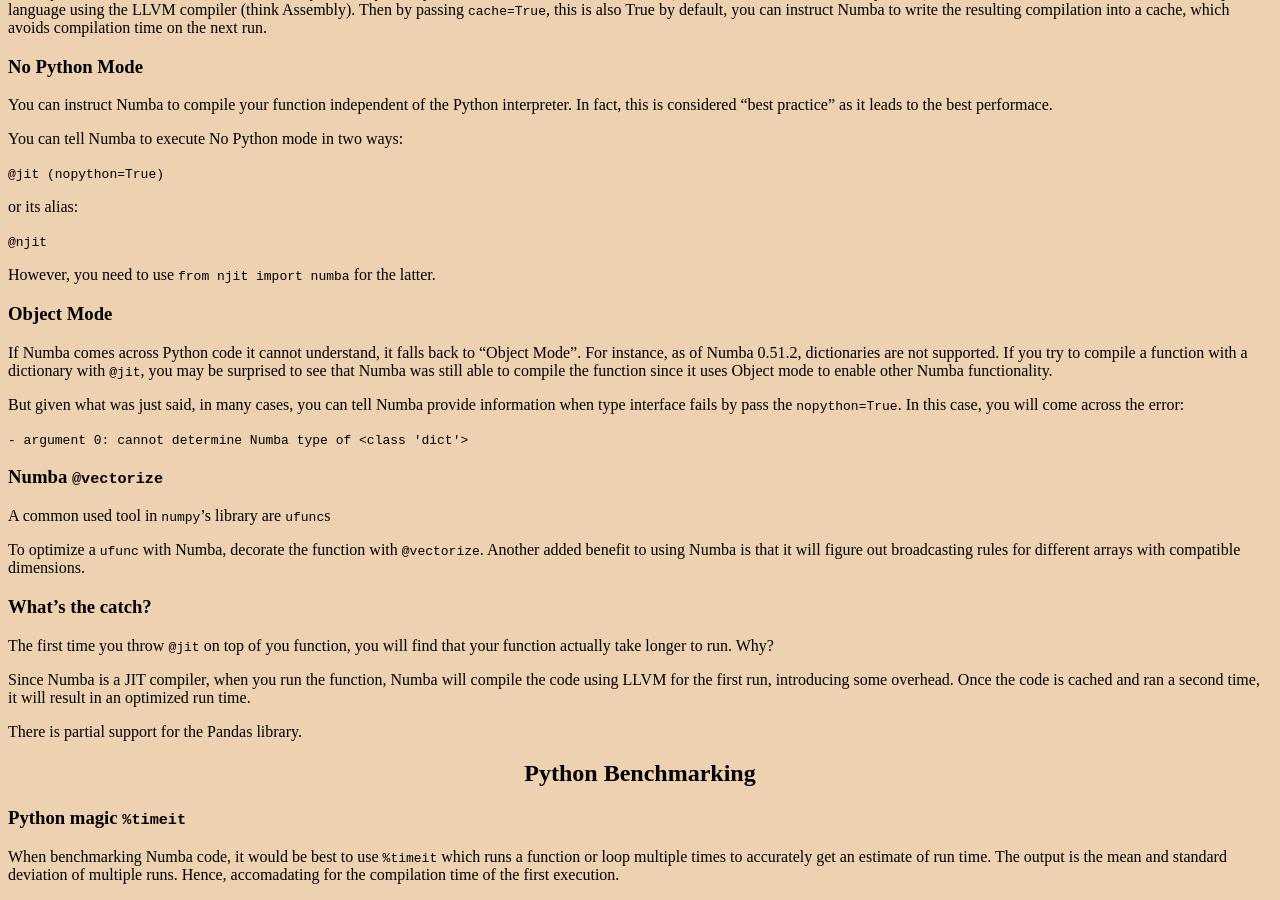
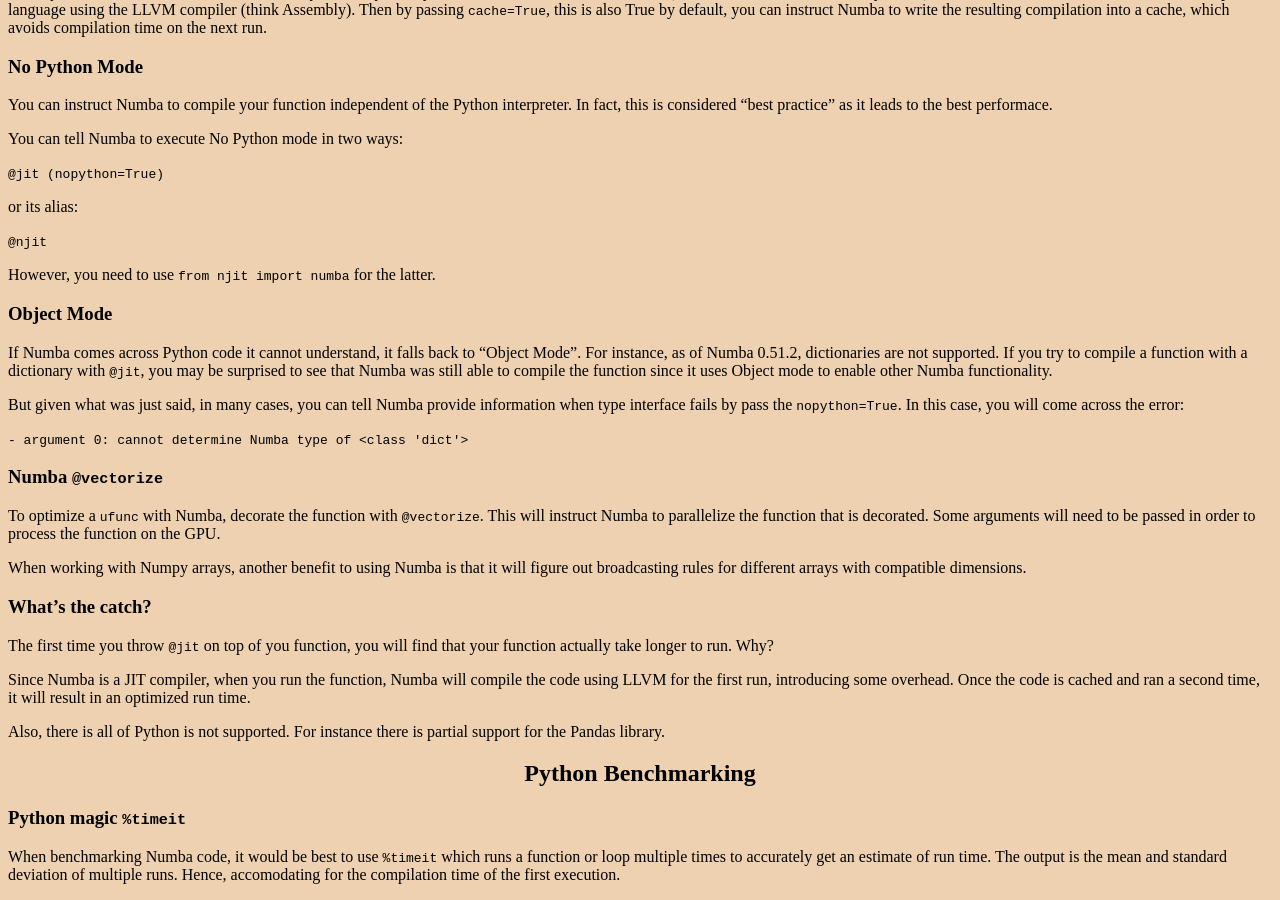
Before and after one commit to thaihangchung7/thaihangchung7.github.io, a Jekyll site: the page built from _notes/accelcomp.md, in a window 1280 px wide and 900 px high, scrolled down 960 px. Built offline with Jekyll 4.4.1, drawn with Linux system fonts in a browser that asks for light colours.

Commit message:
updating sentences

````diff
--- a/_notes/accelcomp.md
+++ b/_notes/accelcomp.md
@@ -47,9 +47,9 @@ But given what was just said, in many cases, you can tell Numba provide informat
 
 
 ### Numba ```@vectorize```
-A common used tool in ```numpy```'s library are ```ufunc```s
+To optimize a ```ufunc``` with Numba, decorate the function with ```@vectorize```. This will instruct Numba to parallelize the function that is decorated. Some arguments will need to be passed in order to process the function on the GPU.
 
-To optimize a ```ufunc``` with Numba, decorate the function with ```@vectorize```. Another added benefit to using Numba is that it will figure out broadcasting rules for different arrays with compatible dimensions.
+When working with Numpy arrays, another benefit to using Numba is that it will figure out broadcasting rules for different arrays with compatible dimensions.
 
 
 ### What's the catch?
@@ -57,9 +57,9 @@
 
 Since Numba is a JIT compiler, when you run the function, Numba will compile the code using LLVM for the first run, introducing some overhead. Once the code is cached and ran a second time, it will result in an optimized run time.
 
-There is partial support for the Pandas library.
+Also, there is all of Python is not supported. For instance there is partial support for the Pandas library.
 
 ## Python Benchmarking
 
 ### Python magic ``` %timeit ```
-When benchmarking Numba code, it would be best to use ``` %timeit ``` which runs a function or loop multiple times to accurately get an estimate of run time. The output is the mean and standard deviation of multiple runs. Hence, accomadating for the compilation time of the first execution.
+When benchmarking Numba code, it would be best to use ``` %timeit ``` which runs a function or loop multiple times to accurately get an estimate of run time. The output is the mean and standard deviation of multiple runs. Hence, accomodating for the compilation time of the first execution.
````
